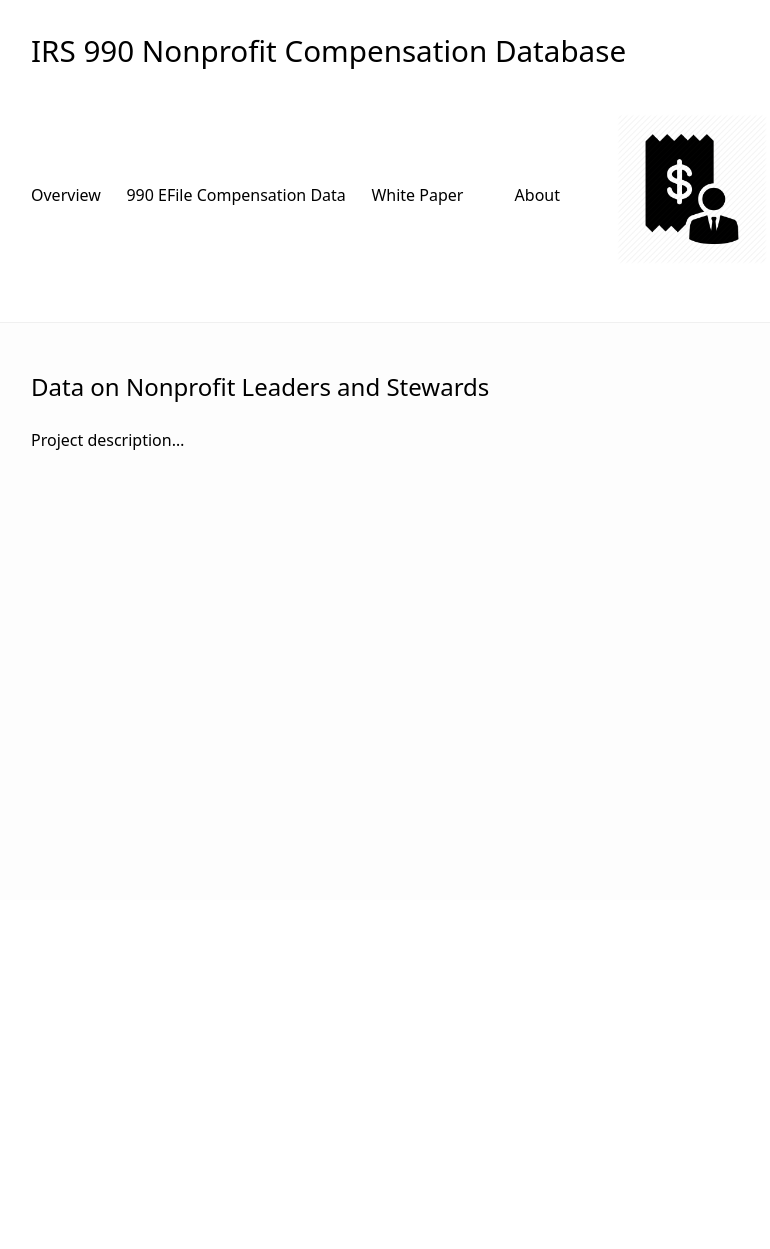
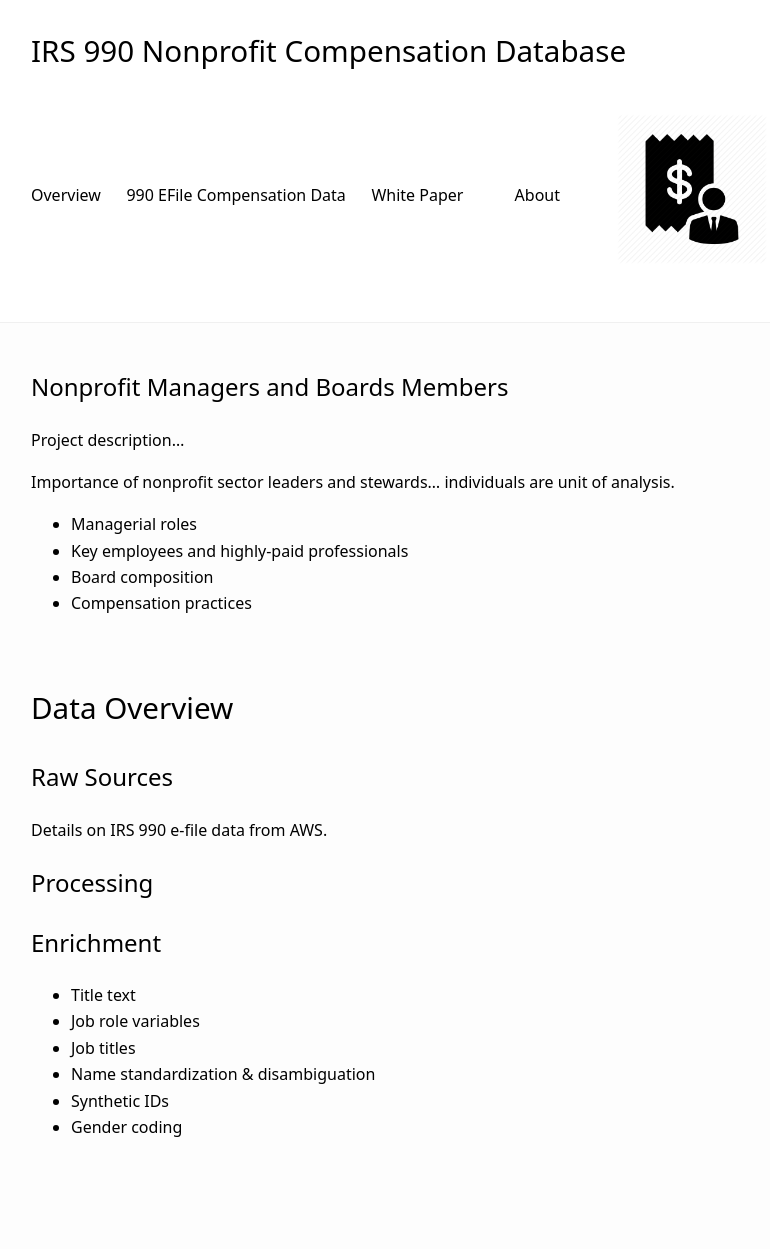
Before and after one commit to Nonprofit-Open-Data-Collective/irs-990-compensation-data, a Jekyll site: the page built from docs/index.md, in a window 1280 px wide. Shown: the whole page, without its empty margins (241-1011 px from the left). Built offline with Jekyll 4.4.1, drawn with Linux system fonts in a browser that asks for light colours; nearby versions of some CDN libraries; before the commit the page ends 900 px from its top, so only the background shows below that.

Commit message:
Update index.md

```diff
--- a/docs/index.md
+++ b/docs/index.md
@@ -3,13 +3,36 @@
 title: Overview
 ---
 
-## Data on Nonprofit Leaders and Stewards
+## Nonprofit Managers and Boards Members
 
 Project description...
 
+Importance of nonprofit sector leaders and stewards... individuals are unit of analysis.
+
+* Managerial roles
+* Key employees and highly-paid professionals
+* Board composition
+* Compensation practices
 
 <br>
 
 
+# Data Overview
+
+## Raw Sources
+
+Details on IRS 990 e-file data from AWS.
+
+## Processing
+
+## Enrichment
+
+* Title text
+* Job role variables
+* Job titles
+* Name standardization & disambiguation
+* Synthetic IDs
+* Gender coding
+
 
 <br><br>
```
